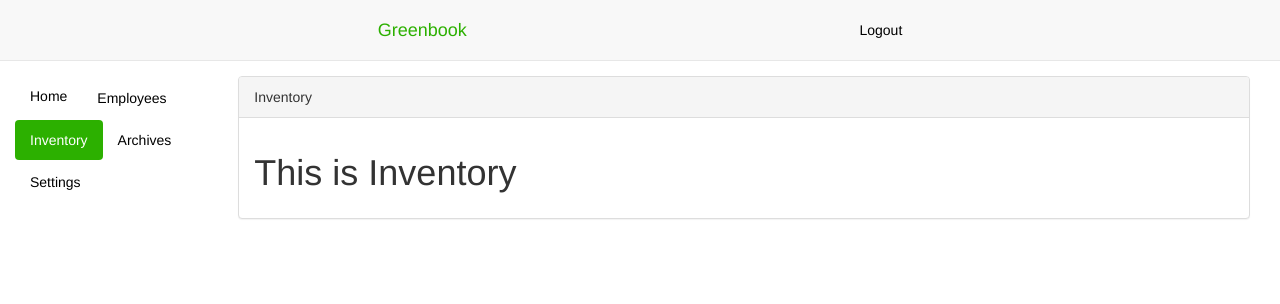
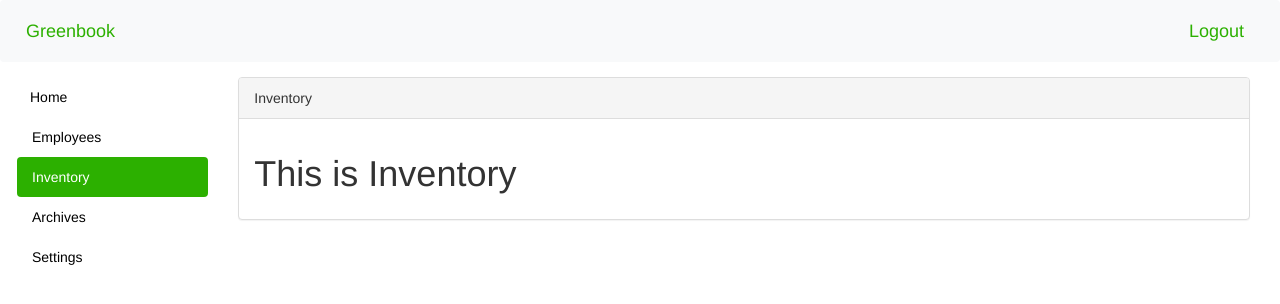
Before and after one commit to lucidlactose/softwareEngineeringProject, an Angular app: page /inventoryPage in a window 1280 px wide. Shown: the top 304 px of the page. Built offline with nearby package versions, Linux system fonts and the light colour scheme.

Commit message:
fixed bootstrap

```diff
--- a/src/app/dashboard-archives/dashboard-archives.component.css
+++ b/src/app/dashboard-archives/dashboard-archives.component.css
@@ -33,3 +33,8 @@ a {
 .navbar-default .navbar-nav>li>a {
     color: black;
 }
+
+.navbar-brand{
+    color: #2CB000;
+
+}
--- a/src/app/dashboard-archives/dashboard-archives.component.html
+++ b/src/app/dashboard-archives/dashboard-archives.component.html
@@ -3,33 +3,26 @@
 <script src="//code.jquery.com/jquery-1.11.1.min.js"></script>
 <!-- ---- Include the above in your HEAD tag -------- -->
 
-<nav class="navbar navbar-default navbar-static-top">
-	<div class="container-fluid">
-		<!-- Brand and toggle get grouped for better mobile display -->
-		<div class="navbar-header">
-			<button type="button" class="navbar-toggle collapsed" data-toggle="collapse" data-target="#bs-example-navbar-collapse-1">
-				<span class="sr-only">Toggle navigation</span>
-				<span class="icon-bar"></span>
-				<span class="icon-bar"></span>
-				<span class="icon-bar"></span>
-			</button>
-			<a class="navbar-brand" routerLink='/profilePage'>Greenbook</a>
-		</div>
-			<ul class="nav navbar-nav navbar-right">
-				<li class="dropdown ">
-					<a href="#">Logout</a>
-					</li>
-				</ul>
-	</div><!-- /.container-fluid -->
+<nav class="navbar navbar-expand-lg navbar-light bg-light">
+	<ul class="navbar-nav mr-auto">
+		<li class ="nav-item">
+				<a class="navbar-brand" routerLink='/profilePage'>Greenbook</a>
+		</li>
+	</ul>
+	<ul class="navbar-nav ml-auto">
+			<li class ="nav-item">
+				<a class="navbar-brand" routerLink='#'>Logout</a>
+			</li>
+	</ul>
 </nav>
 	<div class="container-fluid main-container">
 		<div class="col-md-2 sidebar">
-			<ul class="nav nav-pills nav-stacked">
-				<li><a routerLink="/profilePage">Home</a></li>
-				<li><a routerLink='/employeePage'>Employees</a></li>
-				<li><a routerLink='/inventoryPage'>Inventory</a></li>
-				<li class="active"><a routerLink='/archivesPage'>Archives</a></li>
-				<li><a routerLink='/settingsPageDashboard'>Settings</a></li>
+			<ul class="nav nav-pills flex-column">
+				<li class="nav-item"><a routerLink='/profilePage'>Home</a></li>
+				<li class="nav-item"><a routerLink='/employeePage'>Employees</a></li>
+				<li class="nav-item"><a routerLink='/inventoryPage'>Inventory</a></li>
+				<li class="nav-item active"><a routerLink='/archivesPage'>Archives</a></li>
+				<li class="nav-item"><a routerLink='/settingsPageDashboard'>Settings</a></li>
 			</ul>
 		</div>
 		<div class="col-md-10 content">
--- a/src/app/dashboard-inventory/dashboard-inventory.component.css
+++ b/src/app/dashboard-inventory/dashboard-inventory.component.css
@@ -33,3 +33,8 @@ a {
 .navbar-default .navbar-nav>li>a {
     color: black;
 }
+
+.navbar-brand{
+    color: #2CB000;
+
+}
--- a/src/app/dashboard-inventory/dashboard-inventory.component.html
+++ b/src/app/dashboard-inventory/dashboard-inventory.component.html
@@ -3,33 +3,26 @@
 <script src="//code.jquery.com/jquery-1.11.1.min.js"></script>
 <!-- ---- Include the above in your HEAD tag -------- -->
 
-<nav class="navbar navbar-default navbar-static-top">
-	<div class="container-fluid">
-		<!-- Brand and toggle get grouped for better mobile display -->
-		<div class="navbar-header">
-			<button type="button" class="navbar-toggle collapsed" data-toggle="collapse" data-target="#bs-example-navbar-collapse-1">
-				<span class="sr-only">Toggle navigation</span>
-				<span class="icon-bar"></span>
-				<span class="icon-bar"></span>
-				<span class="icon-bar"></span>
-			</button>
-			<a class="navbar-brand" routerLink='/profilePage'>Greenbook</a>
-		</div>
-			<ul class="nav navbar-nav navbar-right">
-				<li class="dropdown ">
-					<a href="#">Logout</a>
-					</li>
-				</ul>
-	</div><!-- /.container-fluid -->
+<nav class="navbar navbar-expand-lg navbar-light bg-light">
+	<ul class="navbar-nav mr-auto">
+		<li class ="nav-item">
+				<a class="navbar-brand" routerLink='/profilePage'>Greenbook</a>
+		</li>
+	</ul>
+	<ul class="navbar-nav ml-auto">
+			<li class ="nav-item">
+				<a class="navbar-brand" routerLink='#'>Logout</a>
+			</li>
+	</ul>
 </nav>
 	<div class="container-fluid main-container">
 		<div class="col-md-2 sidebar">
-			<ul class="nav nav-pills nav-stacked">
-				<li><a routerLink="/profilePage">Home</a></li>
-				<li><a routerLink='/employeePage'>Employees</a></li>
-				<li class="active"><a routerLink='/inventoryPage'>Inventory</a></li>
-				<li><a routerLink='/archivesPage'>Archives</a></li>
-				<li><a routerLink='/settingsPageDashboard'>Settings</a></li>
+			<ul class="nav nav-pills flex-column">
+				<li class="nav-item"><a routerLink='/profilePage'>Home</a></li>
+				<li class="nav-item"><a routerLink='/employeePage'>Employees</a></li>
+				<li class="nav-item active"><a routerLink='/inventoryPage'>Inventory</a></li>
+				<li class="nav-item"><a routerLink='/archivesPage'>Archives</a></li>
+				<li class="nav-item"><a routerLink='/settingsPageDashboard'>Settings</a></li>
 			</ul>
 		</div>
 		<div class="col-md-10 content">
--- a/src/app/dashboard-settings/dashboard-settings.component.css
+++ b/src/app/dashboard-settings/dashboard-settings.component.css
@@ -33,3 +33,8 @@ a {
 .navbar-default .navbar-nav>li>a {
     color: black;
 }
+
+.navbar-brand{
+    color: #2CB000;
+
+}
--- a/src/app/dashboard-settings/dashboard-settings.component.html
+++ b/src/app/dashboard-settings/dashboard-settings.component.html
@@ -3,33 +3,26 @@
 <script src="//code.jquery.com/jquery-1.11.1.min.js"></script>
 <!-- ---- Include the above in your HEAD tag -------- -->
 
-<nav class="navbar navbar-default navbar-static-top">
-	<div class="container-fluid">
-		<!-- Brand and toggle get grouped for better mobile display -->
-		<div class="navbar-header">
-			<button type="button" class="navbar-toggle collapsed" data-toggle="collapse" data-target="#bs-example-navbar-collapse-1">
-				<span class="sr-only">Toggle navigation</span>
-				<span class="icon-bar"></span>
-				<span class="icon-bar"></span>
-				<span class="icon-bar"></span>
-			</button>
-			<a class="navbar-brand" routerLink='/profilePage'>Greenbook</a>
-		</div>
-			<ul class="nav navbar-nav navbar-right">
-				<li class="dropdown ">
-					<a href="#">Logout</a>
-					</li>
-				</ul>
-	</div><!-- /.container-fluid -->
+<nav class="navbar navbar-expand-lg navbar-light bg-light">
+	<ul class="navbar-nav mr-auto">
+		<li class ="nav-item">
+				<a class="navbar-brand" routerLink='/profilePage'>Greenbook</a>
+		</li>
+	</ul>
+	<ul class="navbar-nav ml-auto">
+			<li class ="nav-item">
+				<a class="navbar-brand" routerLink='#'>Logout</a>
+			</li>
+	</ul>
 </nav>
 	<div class="container-fluid main-container">
 		<div class="col-md-2 sidebar">
-			<ul class="nav nav-pills nav-stacked">
-				<li><a routerLink='/profilePage'>Home</a></li>
-				<li><a routerLink='/employeePage'>Employees</a></li>
-				<li><a routerLink='/inventoryPage'>Inventory</a></li>
-				<li><a routerLink='/archivesPage'>Archives</a></li>
-				<li class="active"><a routerLink='/settingsPageDashboard'>Settings</a></li>
+			<ul class="nav nav-pills flex-column">
+				<li class="nav-item"><a routerLink='/profilePage'>Home</a></li>
+				<li class="nav-item"><a routerLink='/employeePage'>Employees</a></li>
+				<li class="nav-item"><a routerLink='/inventoryPage'>Inventory</a></li>
+				<li class="nav-item"><a routerLink='/archivesPage'>Archives</a></li>
+				<li class="nav-item active"><a routerLink='/settingsPageDashboard'>Settings</a></li>
 			</ul>
 		</div>
 		<div class="col-md-10 content">
--- a/src/app/employees-page/employees-page.component.css
+++ b/src/app/employees-page/employees-page.component.css
@@ -33,3 +33,8 @@ a {
 .navbar-default .navbar-nav>li>a {
     color: black;
 }
+
+.navbar-brand{
+    color: #2CB000;
+
+}
--- a/src/app/employees-page/employees-page.component.html
+++ b/src/app/employees-page/employees-page.component.html
@@ -3,33 +3,26 @@
 <script src="//code.jquery.com/jquery-1.11.1.min.js"></script>
 <!-- ---- Include the above in your HEAD tag -------- -->
 
-<nav class="navbar navbar-default navbar-static-top">
-	<div class="container-fluid">
-		<!-- Brand and toggle get grouped for better mobile display -->
-		<div class="navbar-header">
-			<button type="button" class="navbar-toggle collapsed" data-toggle="collapse" data-target="#bs-example-navbar-collapse-1">
-				<span class="sr-only">Toggle navigation</span>
-				<span class="icon-bar"></span>
-				<span class="icon-bar"></span>
-				<span class="icon-bar"></span>
-			</button>
-			<a class="navbar-brand" routerLink='/profilePage'>Greenbook</a>
-		</div>
-			<ul class="nav navbar-nav navbar-right">
-				<li class="dropdown ">
-					<a href="#">Logout</a>
-					</li>
-				</ul>
-	</div><!-- /.container-fluid -->
+<nav class="navbar navbar-expand-lg navbar-light bg-light">
+	<ul class="navbar-nav mr-auto">
+		<li class ="nav-item">
+				<a class="navbar-brand" routerLink='/profilePage'>Greenbook</a>
+		</li>
+	</ul>
+	<ul class="navbar-nav ml-auto">
+			<li class ="nav-item">
+				<a class="navbar-brand" routerLink='#'>Logout</a>
+			</li>
+	</ul>
 </nav>
 	<div class="container-fluid main-container">
 		<div class="col-md-2 sidebar">
-			<ul class="nav nav-pills nav-stacked">
-				<li><a routerLink="/profilePage">Home</a></li>
-				<li class="active"><a routerLink='/employeePage'>Employees</a></li>
-				<li><a routerLink='/inventoryPage'>Inventory</a></li>
-				<li><a routerLink='/archivesPage'>Archives</a></li>
-				<li><a routerLink='/settingsPageDashboard'>Settings</a></li>
+			<ul class="nav nav-pills flex-column">
+				<li class="nav-item"><a routerLink='/profilePage'>Home</a></li>
+				<li class="nav-item active"><a routerLink='/employeePage'>Employees</a></li>
+				<li class="nav-item"><a routerLink='/inventoryPage'>Inventory</a></li>
+				<li class="nav-item "><a routerLink='/archivesPage'>Archives</a></li>
+				<li class="nav-item"><a routerLink='/settingsPageDashboard'>Settings</a></li>
 			</ul>
 		</div>
 		<div class="col-md-10 content">
--- a/src/app/profile-page/profile-page.component.css
+++ b/src/app/profile-page/profile-page.component.css
@@ -33,3 +33,8 @@ a {
 .navbar-default .navbar-nav>li>a {
     color: black;
 }
+
+.navbar-brand{
+    color: #2CB000;
+
+}
--- a/src/app/profile-page/profile-page.component.html
+++ b/src/app/profile-page/profile-page.component.html
@@ -3,33 +3,26 @@
 <script src="//code.jquery.com/jquery-1.11.1.min.js"></script>
 <!-- ---- Include the above in your HEAD tag -------- -->
 
-<nav class="navbar navbar-default navbar-static-top">
-	<div class="container-fluid">
-		<!-- Brand and toggle get grouped for better mobile display -->
-		<div class="navbar-header">
-			<button type="button" class="navbar-toggle collapsed" data-toggle="collapse" data-target="#bs-example-navbar-collapse-1">
-				<span class="sr-only">Toggle navigation</span>
-				<span class="icon-bar"></span>
-				<span class="icon-bar"></span>
-				<span class="icon-bar"></span>
-			</button>
-			<a class="navbar-brand" routerLink='/profilePage'>Greenbook</a>
-		</div>
-			<ul class="nav navbar-nav navbar-right">
-				<li class="dropdown ">
-					<a href="#">Logout</a>
-					</li>
-				</ul>
-	</div><!-- /.container-fluid -->
+<nav class="navbar navbar-expand-lg navbar-light bg-light">
+	<ul class="navbar-nav mr-auto">
+		<li class ="nav-item">
+				<a class="navbar-brand" routerLink='/profilePage'>Greenbook</a>
+		</li>
+	</ul>
+	<ul class="navbar-nav ml-auto">
+			<li class ="nav-item">
+				<a class="navbar-brand" routerLink='#'>Logout</a>
+			</li>
+	</ul>
 </nav>
 	<div class="container-fluid main-container">
 		<div class="col-md-2 sidebar">
-			<ul class="nav nav-pills nav-stacked">
-				<li class="active"><a routerLink='/profilePage'>Home</a></li>
-				<li><a routerLink='/employeePage'>Employees</a></li>
-				<li><a routerLink='/inventoryPage'>Inventory</a></li>
-				<li><a routerLink='/archivesPage'>Archives</a></li>
-				<li><a routerLink='/settingsPageDashboard'>Settings</a></li>
+			<ul class="nav nav-pills flex-column">
+				<li class="active nav-item"><a routerLink='/profilePage'>Home</a></li>
+				<li class="nav-item"><a routerLink='/employeePage'>Employees</a></li>
+				<li class="nav-item"><a routerLink='/inventoryPage'>Inventory</a></li>
+				<li class="nav-item"><a routerLink='/archivesPage'>Archives</a></li>
+				<li class="nav-item"><a routerLink='/settingsPageDashboard'>Settings</a></li>
 			</ul>
 		</div>
 		<div class="col-md-10 content">
```
